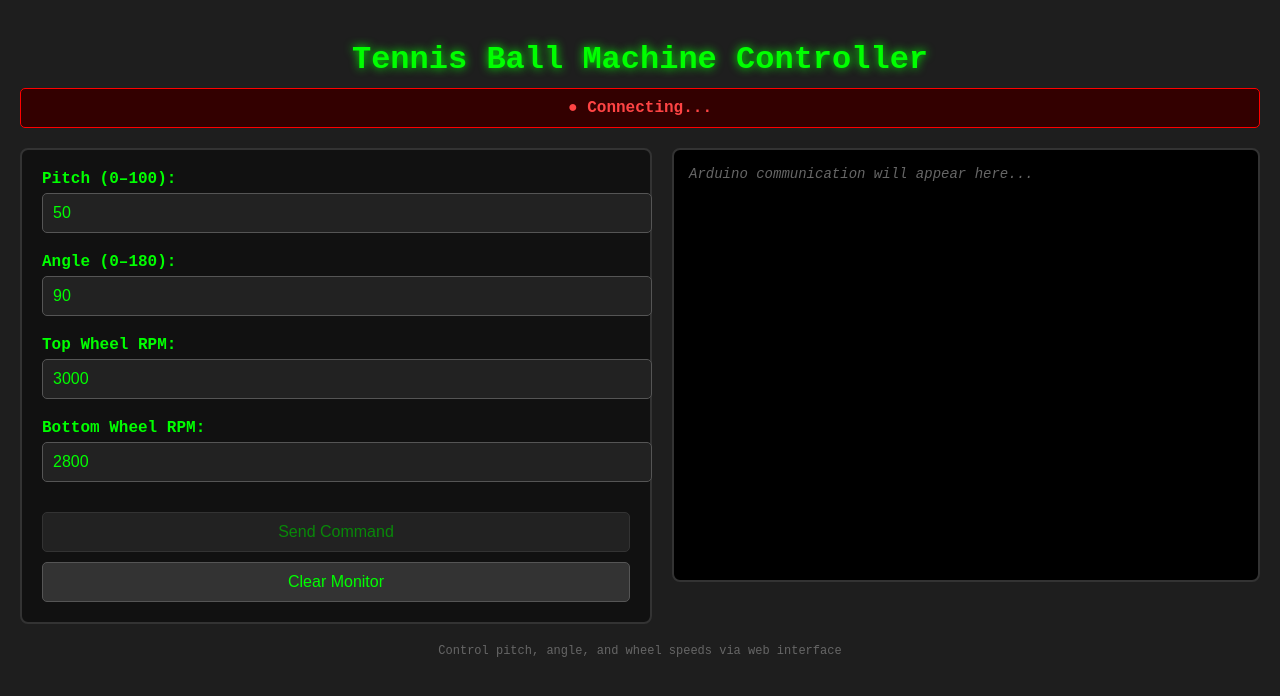
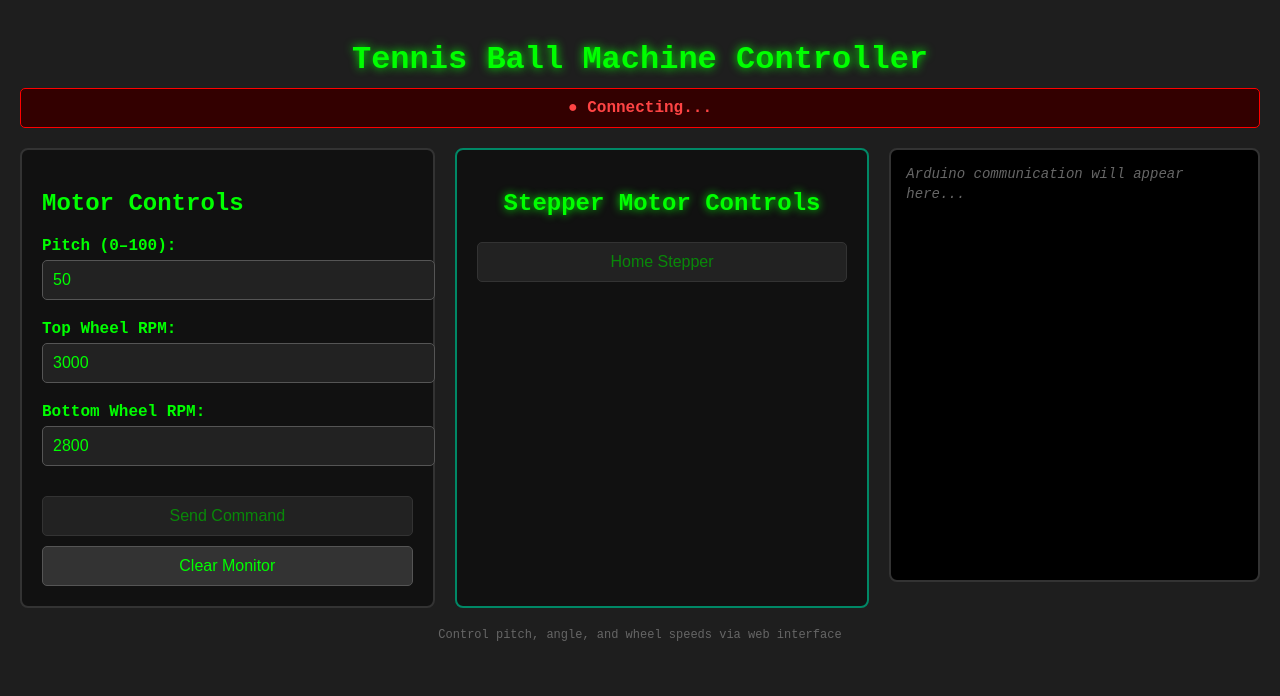
Before and after one commit to PadmanabhaKavasseri/TennisBallMachine, a Flask app: template templates/controller_v1.html in a window 1280 px wide. Shown: the top 696 px of the page. Run offline with Flask 3, Linux system fonts and the light colour scheme; the template is opened without the code that fills it, so the values that code supplies are empty; some libraries are stand-ins or nearby versions.

Commit message:
home stepper working

```diff
--- a/templates/controller_v1.html
+++ b/templates/controller_v1.html
@@ -87,6 +87,24 @@
       font-size: 16px;
     }
 
+    .stepper-panel {
+      flex: 1;
+      min-width: 300px;
+      background-color: #111;
+      border: 2px solid #008866;
+      border-radius: 8px;
+      padding: 20px;
+      color: #00ff00;
+    }
+
+    .stepper-panel h2 {
+      text-align: center;
+      color: #00ff00;
+      text-shadow: 0 0 8px #00ff00;
+      margin-bottom: 15px;
+    }
+
+
     .motor-panel button:hover {
       background-color: #444;
       border-color: #00ff00;
@@ -150,13 +168,10 @@
   <div class="main-panel">
     <!-- Left: Motor Controls -->
     <div class="motor-panel">
+      <h2>Motor Controls</h2>
       <div class="motor-group">
         <label for="pitchInput">Pitch (0–100):</label>
         <input type="number" id="pitchInput" min="0" max="100" value="50" />
-      </div>
-      <div class="motor-group">
-        <label for="angleInput">Angle (0–180):</label>
-        <input type="number" id="angleInput" min="0" max="180" value="90" />
       </div>
       <div class="motor-group">
         <label for="topWheelInput">Top Wheel RPM:</label>
@@ -170,6 +185,12 @@
       <button onclick="clearMonitor()">Clear Monitor</button>
     </div>
 
+    <!-- Middle: Stepper Motor Controls -->
+    <div class="stepper-panel motor-panel">
+      <h2>Stepper Motor Controls</h2>
+      <button onclick="homeStepper()" id="homeBtn" disabled>Home Stepper</button>
+    </div>
+
     <!-- Right: Monitor -->
     <div class="monitor-panel">
       <div class="monitor" id="monitor">
@@ -177,6 +198,9 @@
       </div>
     </div>
   </div>
+
+
+
 
   <div class="footer">Control pitch, angle, and wheel speeds via web interface</div>
 
@@ -194,10 +218,12 @@
         statusDiv.textContent = '● Arduino Connected';
         statusDiv.className = 'status connected';
         sendBtn.disabled = false;
+        homeBtn.disabled = false;
       } else {
         statusDiv.textContent = '● Arduino Disconnected';
         statusDiv.className = 'status disconnected';
         sendBtn.disabled = true;
+        homeBtn.disabled = true;
       }
     });
 
@@ -241,6 +267,18 @@
       socket.emit('send_message', { message: fullMessage });
     }
 
+    function homeStepper() {
+      const version = "1.0";
+      const msgId = Date.now();
+      const coreMessage = `STEPPER=HOME`;
+      const baseMessage = `MSG_START|${version}|${msgId}|${coreMessage}`;
+      const checksum = baseMessage.split('').reduce((sum, char) => sum + char.charCodeAt(0), 0) % 256;
+      const fullMessage = `${baseMessage}|#${checksum}|MSG_END`;
+
+      socket.emit('send_message', { message: fullMessage });
+    }
+
+
     function clearMonitor() {
       monitor.innerHTML = '<div style="color: #666; font-style: italic;">Monitor cleared. Arduino communication will appear here...</div>';
       messageCount = 0;
```
Also changed, not shown: 1 other file.
